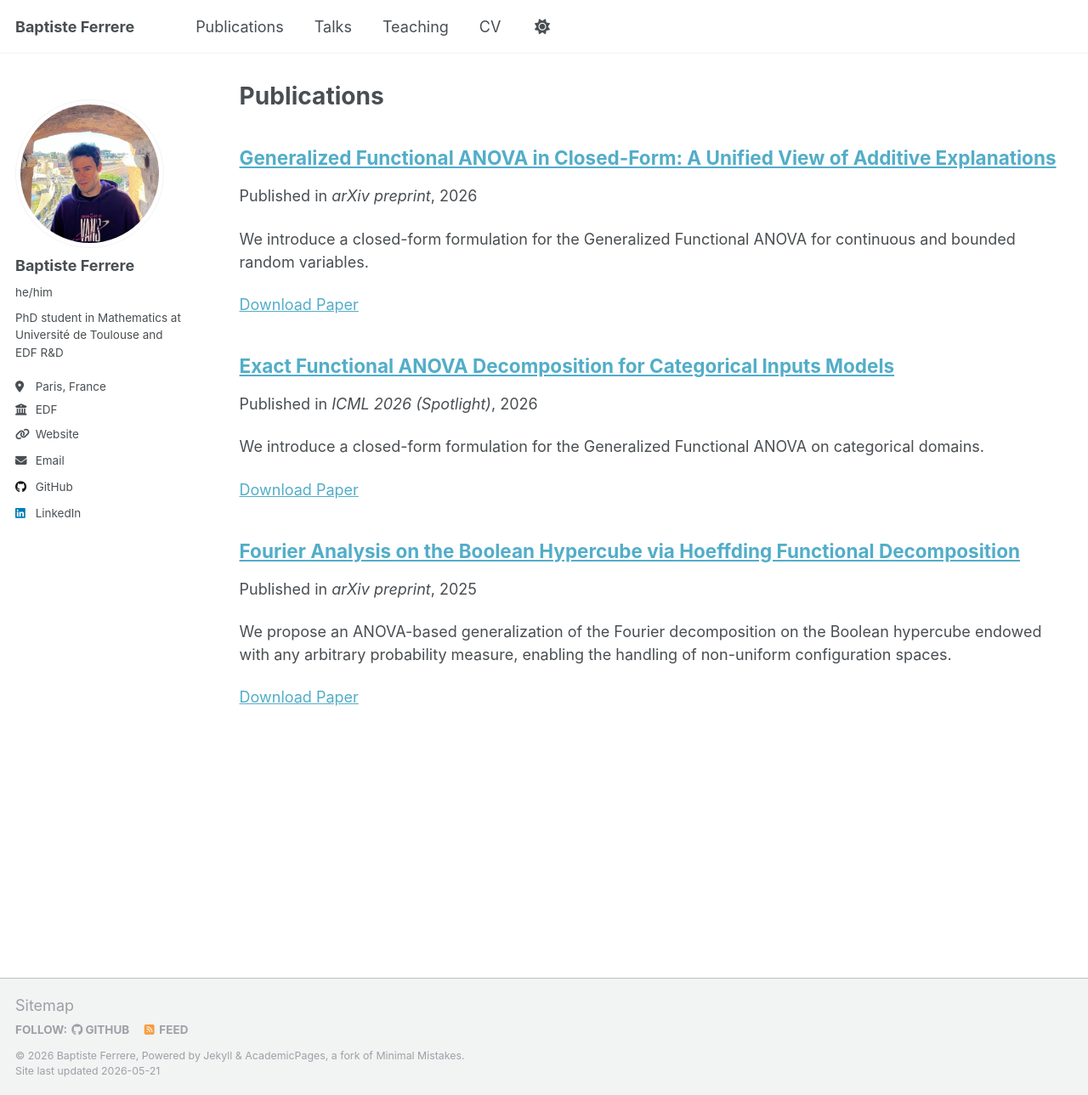
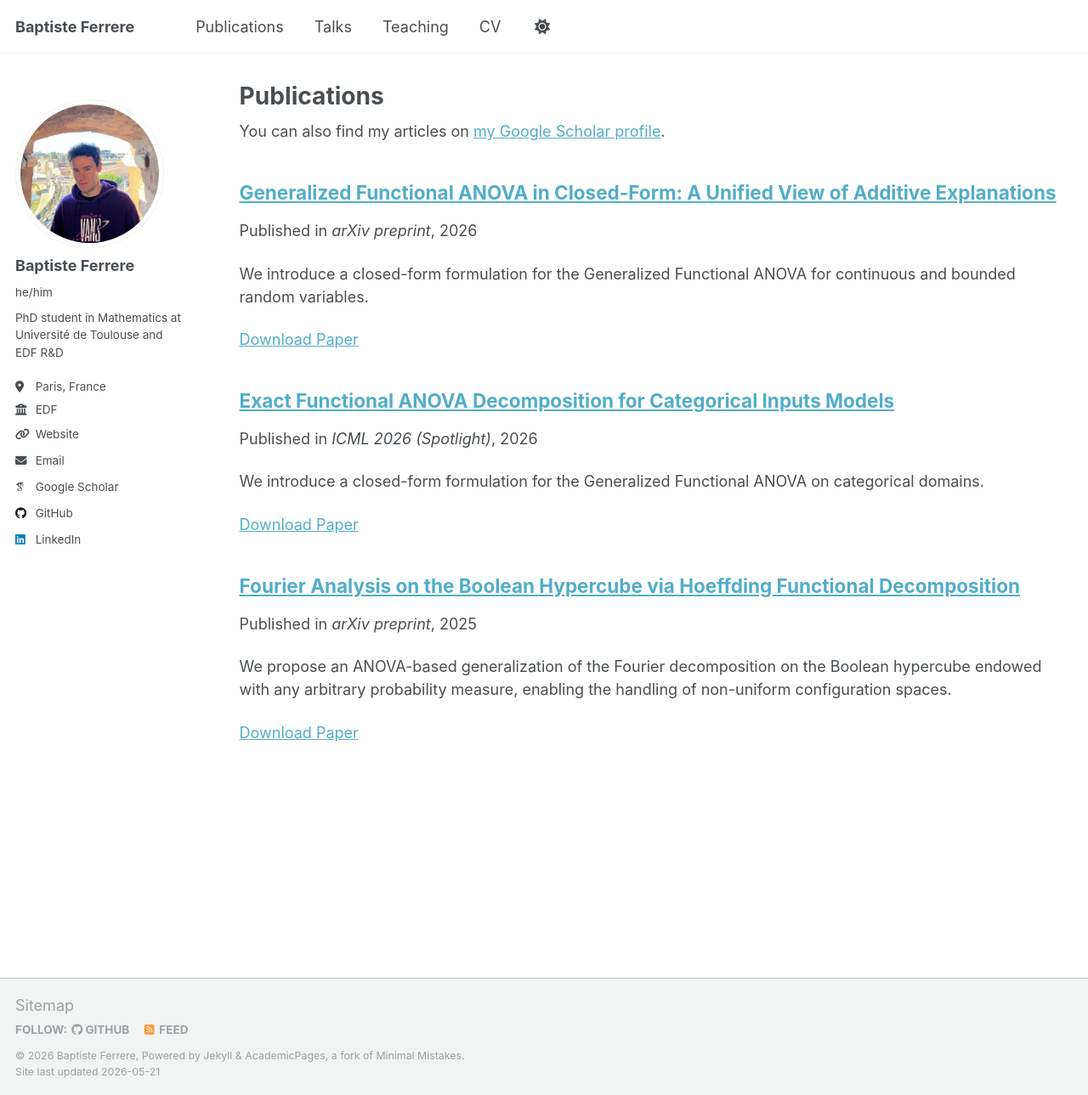
Before and after one commit to BapFr/bapfr.github.io, a Jekyll site: the page built from _pages/publications.html, in a window 1280 px wide and 1289 px high. Shown: the whole window at 85% size. Built offline with Jekyll 4.4.1, drawn with Linux system fonts in a browser that asks for light colours; some web fonts are replaced; a script that is not in the unit is left out; part of the change alters nothing that is shown.

Commit message:
Update description and add Google Scholar URL

```diff
--- a/_config.yml
+++ b/_config.yml
@@ -12,7 +12,7 @@ site_theme               : "default"
 title                    : "Baptiste Ferrere"
 title_separator          : "-"
 name                     : &name "Baptiste Ferrere"
-description              : &description "PhD student in Mathematics at Université de Toulouse and EDF R&D"
+description              : &description "PhD student in Applied Mathematics at Université de Toulouse and EDF R&D"
 url                      : "https://bapfr.github.io"
 baseurl                  : ""
 repository               : "BapFr/bapfr.github.io"
@@ -35,7 +35,7 @@ author:
   # Academic websites
   academia         : # URL
   arxiv            : # URL
-  googlescholar    : # URL
+  googlescholar    : "https://scholar.google.com/citations?user=mAOpoFMAAAAJ&hl"
   impactstory      : # URL
   orcid            : # URL
   semantic         : # URL
```
